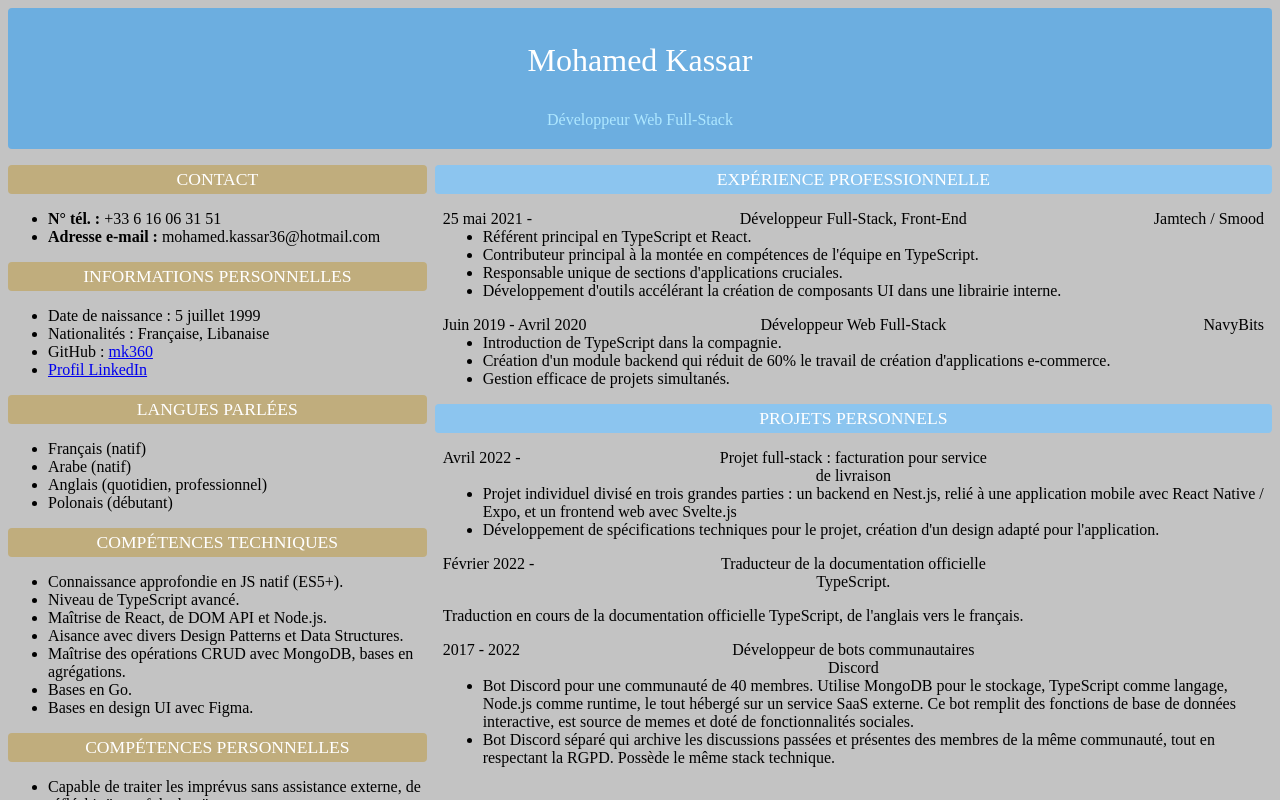
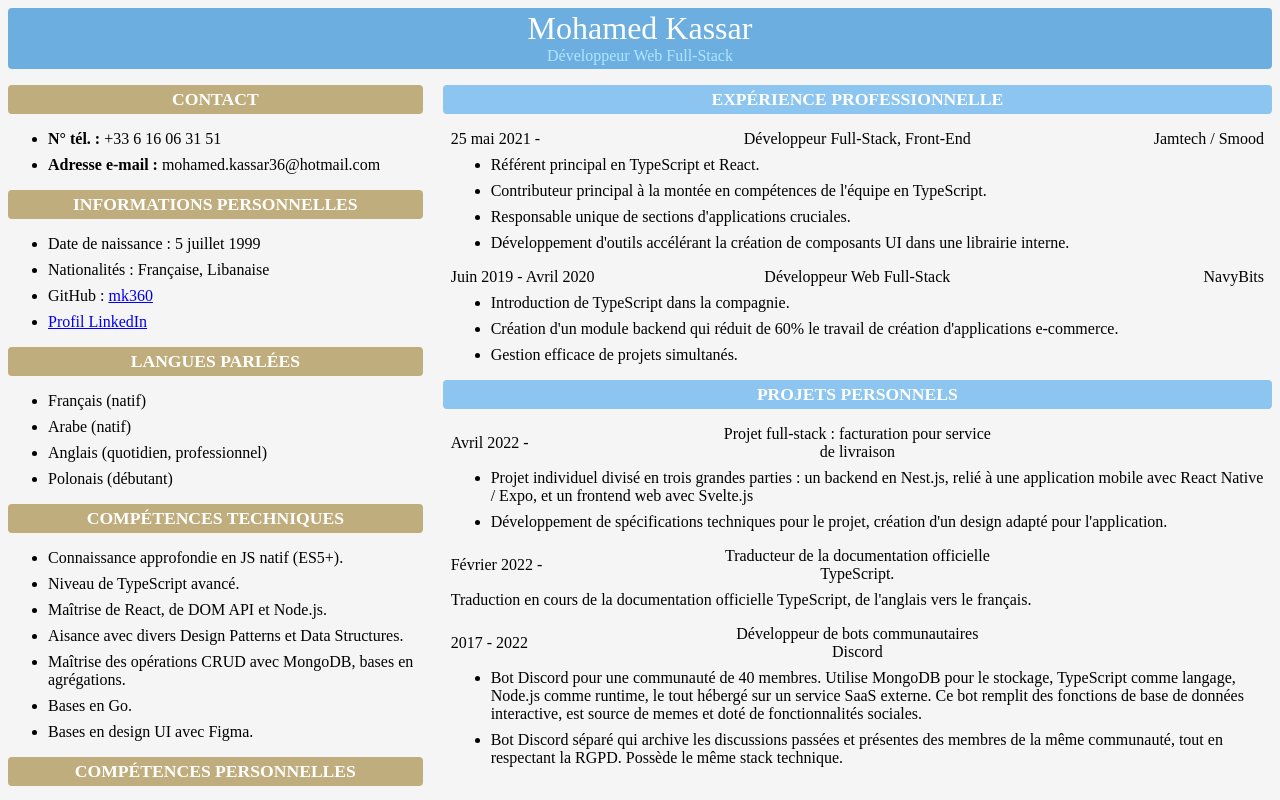
Before and after one commit to mk360/cv, a React (Create React App) app: page / in a window 1280 px wide. Shown: the top 800 px of the page. Built offline with nearby package versions, Linux system fonts and the light colour scheme; a web font is replaced by a local one.

Commit message:
adjust spacing and background

```diff
--- a/src/components/column/style.scss
+++ b/src/components/column/style.scss
@@ -1,7 +1,7 @@
 .column {
   &.side {
     @media (min-width: 768px) {
-      padding-right: 8px;
+      padding-right: 20px;
     }
   }
 }
--- a/src/components/section-content/index.tsx
+++ b/src/components/section-content/index.tsx
@@ -1,5 +1,6 @@
 import { useTranslation } from "react-i18next";
 import Experience from "../../interfaces/experience";
+import './style.scss';
 
 type key = 'personal-projects' | 'professional-experience';
 
@@ -11,15 +12,15 @@ function SectionContent(props: { transKey: key }) {
     };
 
     return <>{content.content.map(exp => (
-        <div key={exp.company} style={{ marginBottom: 16, paddingLeft: 8, paddingRight: 8 }}>
-            <div style={{ display: 'flex', justifyContent: 'space-between' }}>
-                <span style={{ flex: 1 }}>
+        <div key={`${exp.startDate}-${exp.endDate}-${exp.company}`} className='content-container'>
+            <div className="job-intro">
+                <span className="flex align-center">
                     {exp.startDate} - {exp.endDate}
                 </span>
                 <span style={{ flex: 1, textAlign: 'center' }}>
                     {exp.position}
                 </span>
-                <span style={{ flex: 1, textAlign: 'end'  }}>
+                <span style={{ flex: 1, display: 'flex', justifyContent: 'flex-end', alignItems: 'center'  }}>
                 {exp.company}
                 </span>
             </div>
--- /dev/null
+++ b/src/components/section-content/style.scss
@@ -0,0 +1,24 @@
+.job-intro {
+    display: flex;
+    justify-content: space-between;
+    margin-bottom: 8px;
+}
+
+.content-container {
+    margin-bottom: 16px;
+    padding-left: 8px;
+    padding-right: 8px;
+}
+
+.flex {
+    display: flex;
+    flex: 1;
+}
+
+.align-center {
+    align-items: center;
+}
+
+p {
+    margin: 0;
+}
--- a/src/components/section-header/style.scss
+++ b/src/components/section-header/style.scss
@@ -9,6 +9,7 @@
   border-radius: 4px;
   margin-bottom: 16px;
   margin-top: 16px;
+  font-weight: 900;
 
   &.primary {
     background-color: $light-blue;
--- a/src/styles/App.scss
+++ b/src/styles/App.scss
@@ -6,3 +6,7 @@ body {
   -moz-osx-font-smoothing: grayscale;
   background-color: $light-gray;
 }
+
+li {
+  margin-bottom: 8px;
+}
--- a/src/styles/variables.scss
+++ b/src/styles/variables.scss
@@ -2,4 +2,4 @@ $light-blue: #8CC5EF;
 $light-blue-text: #AEE7FF;
 $dark-blue: #6CAEE0;
 $gold: #C0AD7D;
-$light-gray: #C3C3C3;
+$light-gray: #f5f5f5;
```
